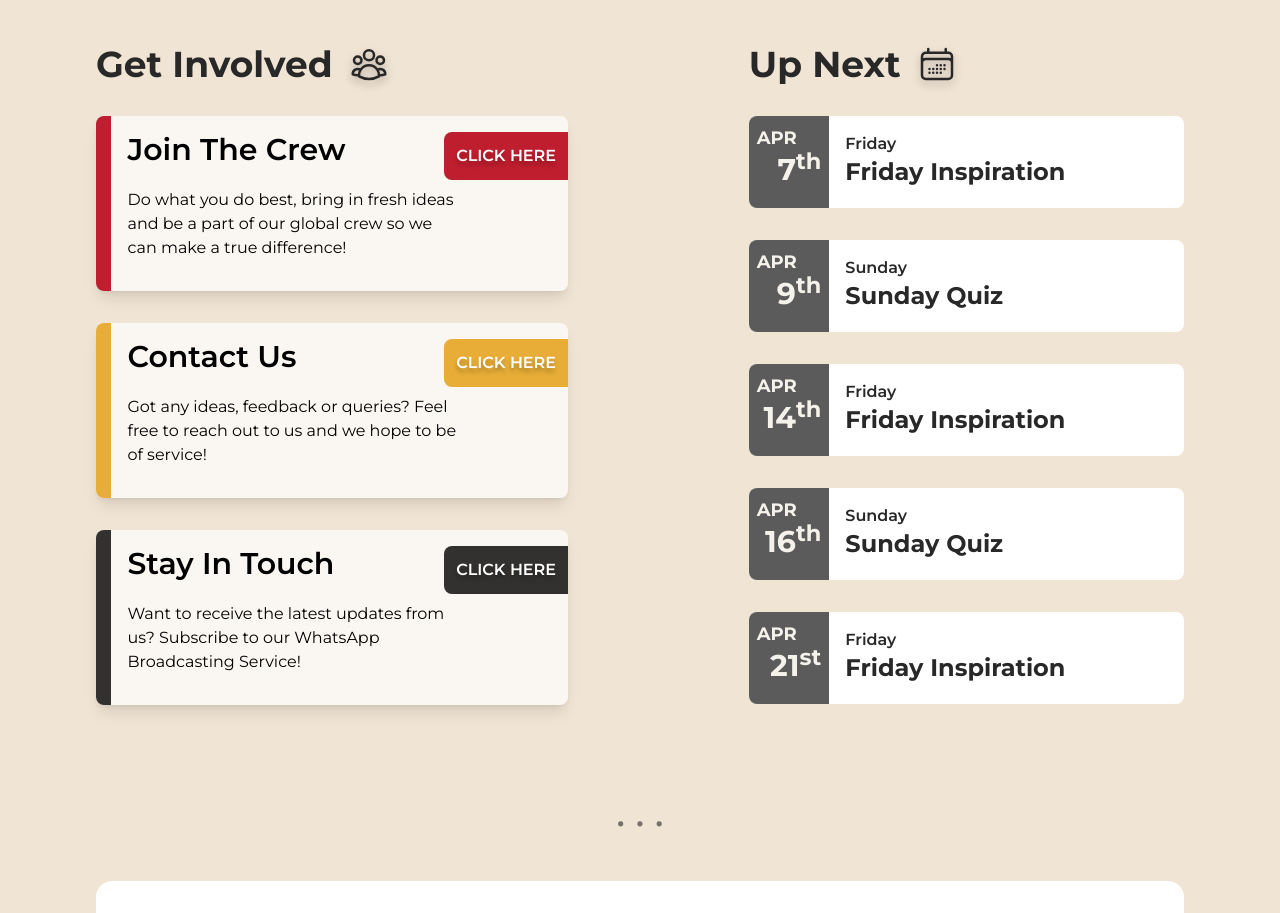
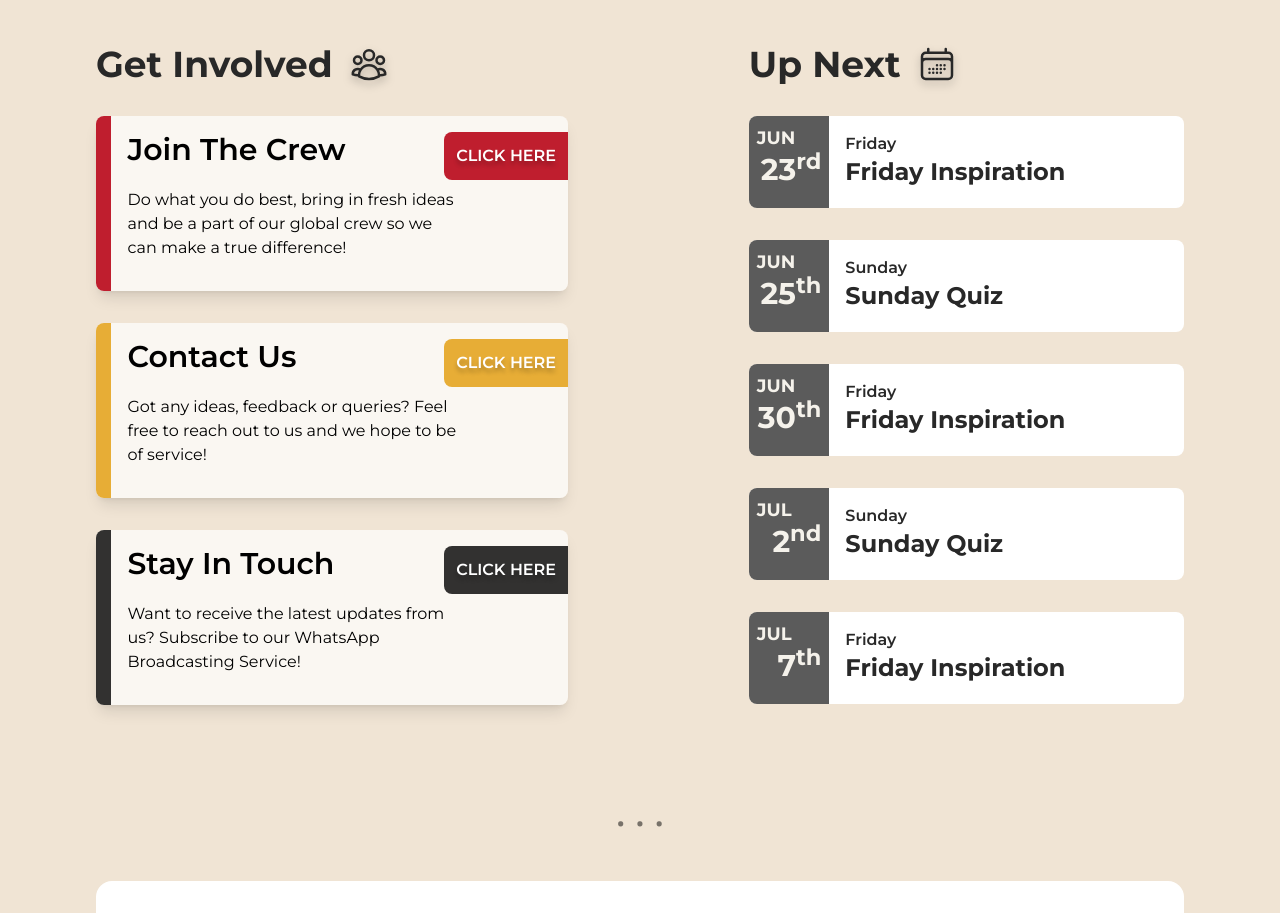
Before and after one commit to harks-software/website, a Next.js app: page / in a window 1280 px wide. Shown: the part 2560-3473 px from the top of the page. Built offline with nearby package versions, Linux system fonts and the light colour scheme.

Commit message:
fix: about us colors, apos, join the crew apos, and attempted font page change fix

```diff
--- a/pages/_app.tsx
+++ b/pages/_app.tsx
@@ -7,7 +7,7 @@ import "@/styles/explore-slideshow.css";
 import "@/styles/testimonials.css";
 import "@/styles/about-us.css";
 
-import { openSans } from "../utils/fonts";
+import { openSans, oswald, archDaughter, bebasNeue, montserrat } from "../utils/fonts";
 
 export default function App({ Component, pageProps }: AppProps) {
   return (
--- a/pages/about-us.tsx
+++ b/pages/about-us.tsx
@@ -23,13 +23,13 @@ export default function Index() {
                             . . .
                         </p>
                         <p className="mt-3 px-3 text-center text-lg font-bold uppercase sm:max-w-[70%] md:mt-5 md:text-4xl md:leading-[50px] lg:max-w-[80%]">
-                            <span className="text-gray-800">&rdquo;Verily </span>
-                            <span className="text-red-500">Hussain </span>
+                            <span className="text-gray-800">&ldquo;Verily </span>
+                            <span className="text-red.500">Hussain </span>
                             <span className="text-gray-800">is the shining </span>
-                            <span className="text-[#D29923]">light of guidance </span>
+                            <span className="text-gold.500">light of guidance </span>
                             <span className="text-gray-800">and the </span>
-                            <span className="text-red-500">ark of salvation</span>
-                            <span className="text-gray-800">.&ldquo;</span>
+                            <span className="text-red.500">ark of salvation</span>
+                            <span className="text-gray-800">.&rdquo;</span>
                         </p>
                         <p className="mt-4 mb-8 border-2 border-[#535353] py-1 px-2 text-center text-xs font-bold text-[#BA8415] md:mt-8 md:text-lg">
                             Prophet Muhammad (PBUH)
--- a/pages/index.tsx
+++ b/pages/index.tsx
@@ -417,39 +417,39 @@ export default function Index() {
                     <CalendarEvents
                         data={[
                             {
+                                dayNumber: 23,
+                                suffix: "rd",
+                                day: "Friday",
+                                title: "Friday Inspiration",
+                                month: "JUN",
+                            },
+                            {
+                                dayNumber: 25,
+                                suffix: "th",
+                                day: "Sunday",
+                                title: "Sunday Quiz",
+                                month: "JUN",
+                            },
+                            {
+                                dayNumber: 30,
+                                suffix: "th",
+                                day: "Friday",
+                                title: "Friday Inspiration",
+                                month: "JUN",
+                            },
+                            {
+                                dayNumber: 2,
+                                suffix: "nd",
+                                day: "Sunday",
+                                title: "Sunday Quiz",
+                                month: "JUL",
+                            },
+                            {
                                 dayNumber: 7,
                                 suffix: "th",
                                 day: "Friday",
                                 title: "Friday Inspiration",
-                                month: "APR",
-                            },
-                            {
-                                dayNumber: 9,
-                                suffix: "th",
-                                day: "Sunday",
-                                title: "Sunday Quiz",
-                                month: "APR",
-                            },
-                            {
-                                dayNumber: 14,
-                                suffix: "th",
-                                day: "Friday",
-                                title: "Friday Inspiration",
-                                month: "APR",
-                            },
-                            {
-                                dayNumber: 16,
-                                suffix: "th",
-                                day: "Sunday",
-                                title: "Sunday Quiz",
-                                month: "APR",
-                            },
-                            {
-                                dayNumber: 21,
-                                suffix: "st",
-                                day: "Friday",
-                                title: "Friday Inspiration",
-                                month: "APR",
+                                month: "JUL",
                             },
                         ]}
                     />
```
Also changed, not shown: pages/join-the-crew.tsx (+40 -51 lines).
